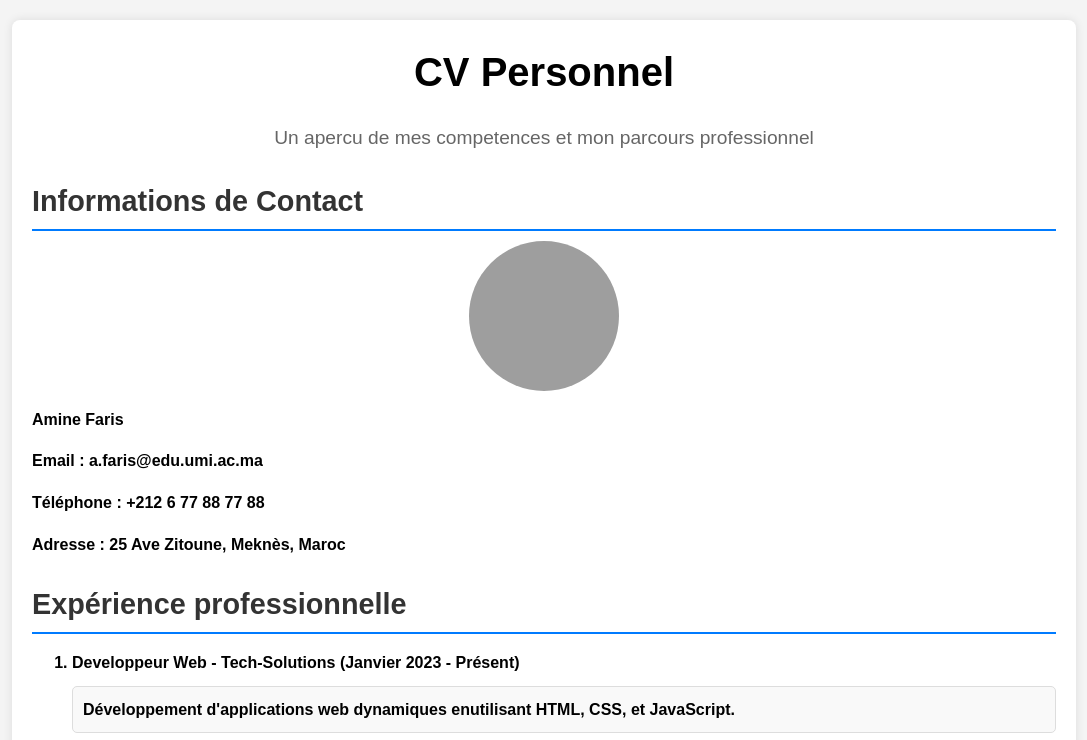
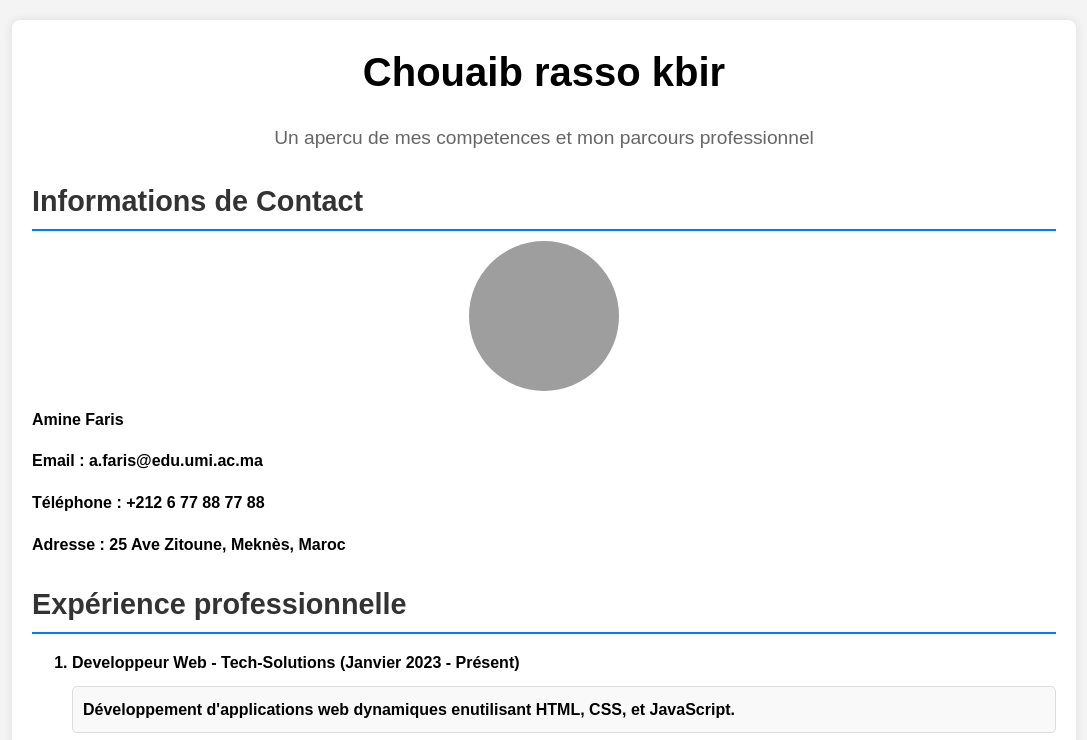
Before and after one commit to Amine-te/mon-cv, a plain HTML site: page index.html in a window 1280 px wide. Shown: the top 740 px of the page, without its empty margins (96-1183 px from the left). Drawn offline with Linux system fonts and the light colour scheme; grey boxes are pictures that could not be loaded.

Commit message:
Update index.html

```diff
--- a/index.html
+++ b/index.html
@@ -11,7 +11,7 @@
     <div class="container">
 
 		<header>
-			<h1>CV Personnel</h1>
+			<h1>Chouaib rasso kbir</h1>
 			<p>Un apercu de mes competences et mon parcours professionnel</p>
 		</header>
 
```
